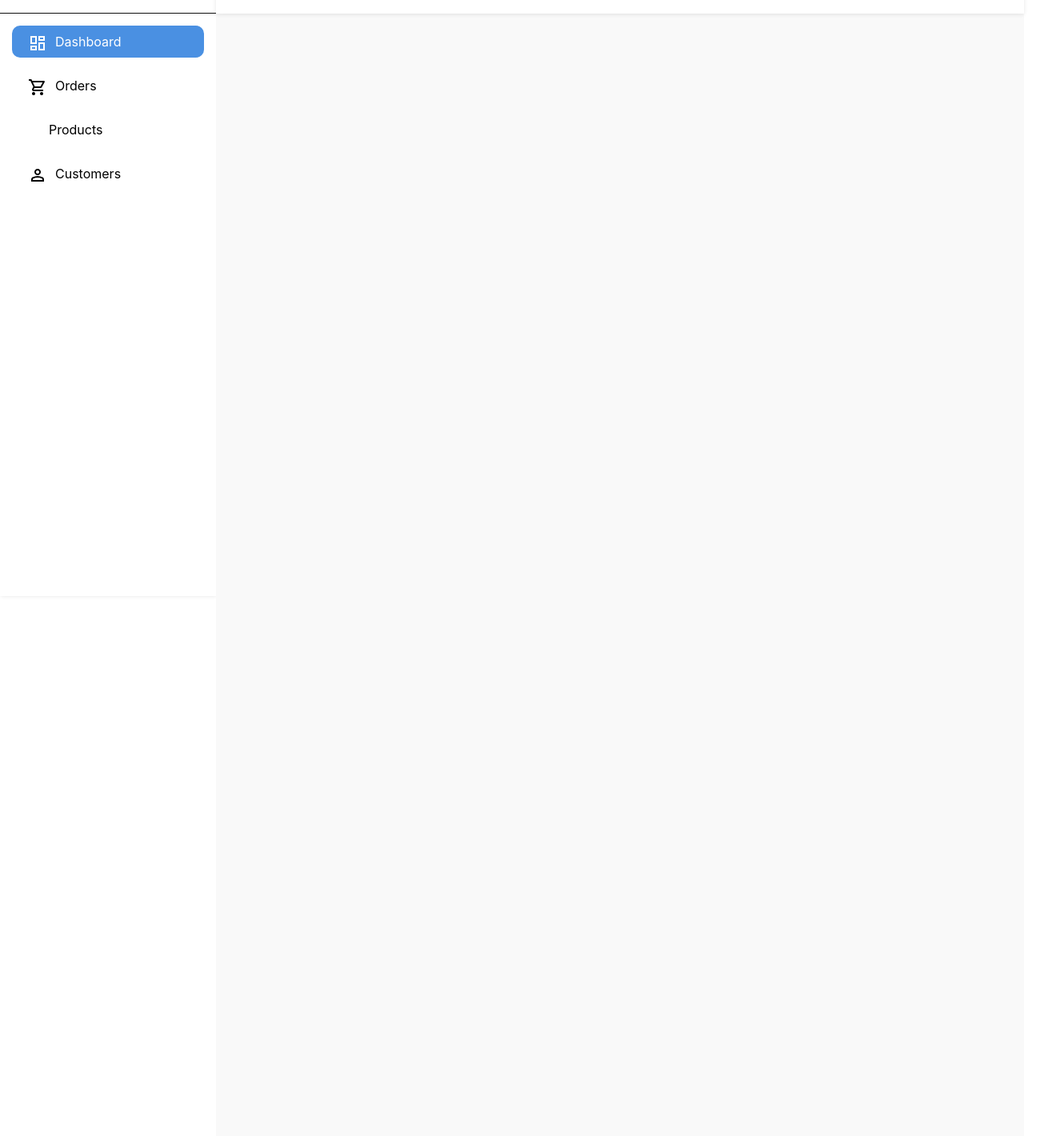
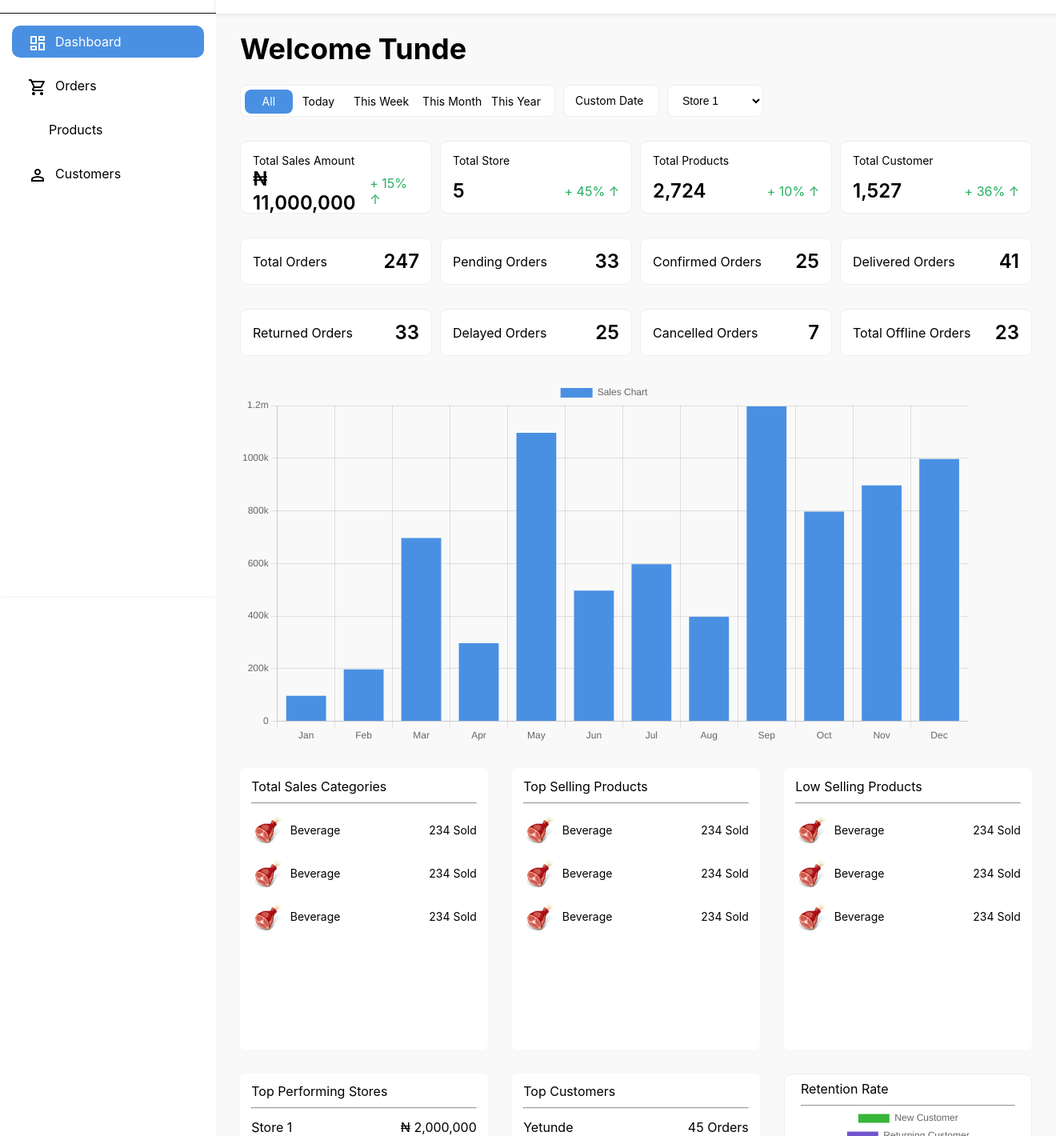
Before and after one commit to Callerstudios/cw-retail-store, a React (Create React App) app: page /dashboard in a window 1280 px wide. Shown: the part 55-1475 px from the top of the page at 80% size, 1320 px wide, since content can reach past the window. Built offline with nearby package versions, Linux system fonts and the light colour scheme; some icons are missing.

Commit message:
Finished order page 3

```diff
--- a/src/pages/AdminDashboard/Dashboard/DashboardTab.js
+++ b/src/pages/AdminDashboard/Dashboard/DashboardTab.js
@@ -63,7 +63,120 @@ function DashboardTab(props) {
   };
   return (
     <div className="dashboard-tab">
-
+      <div className="dashboard-head">
+        <h2>Welcome {props.name.split(" ")[0]}</h2>
+      </div>
+      <div className="filter">
+        <div className="tabs">
+          <span
+            className={filterDurationIndex === 0 ? "tab active" : "tab"}
+            onClick={() => setFilterDurationIndex(0)}
+          >
+            All
+          </span>
+          <span
+            className={filterDurationIndex === 1 ? "tab active" : "tab"}
+            onClick={() => setFilterDurationIndex(1)}
+          >
+            Today
+          </span>
+          <span
+            className={filterDurationIndex === 2 ? "tab active" : "tab"}
+            onClick={() => setFilterDurationIndex(2)}
+          >
+            This Week
+          </span>
+          <span
+            className={filterDurationIndex === 3 ? "tab active" : "tab"}
+            onClick={() => setFilterDurationIndex(3)}
+          >
+            This Month
+          </span>
+          <span
+            className={filterDurationIndex === 4 ? "tab active" : "tab"}
+            onClick={() => setFilterDurationIndex(4)}
+          >
+            This Year
+          </span>
+        </div>
+        <span className="date">
+          <span onClick={showCalendar} className="label">
+            <p> Custom Date </p>
+          </span>
+          <input ref={customDateRef} type="date" />
+        </span>
+        <select className="store-type">
+          {storeTypes.map((type) => (
+            <option value={type} key={type}>
+              {type}
+            </option>
+          ))}
+        </select>
+      </div>
+      <div className="stats1">
+        {stat1Data.map((stat, index) => (
+          <StatView
+            price={stat.price}
+            key={index}
+            title={stat.title}
+            percent={stat.percent}
+          />
+        ))}
+      </div>
+      <div className="stats2">
+        <DetailBox name="Total Orders" number={247} />
+        <DetailBox name="Pending Orders" number={33} />
+        <DetailBox name="Confirmed Orders" number={25} />
+        <DetailBox name="Delivered Orders" number={41} />
+      </div>
+      <div className="stats2">
+        <DetailBox name="Returned Orders" number={33} />
+        <DetailBox name="Delayed Orders" number={25} />
+        <DetailBox name="Cancelled Orders" number={7} />
+        <DetailBox name="Total Offline Orders" number={23} />
+      </div>
+      <div className="sales-chart">
+        <SalesChart />
+      </div>
+      <div className="stats3">
+        <ProductsStat
+          data={topSellingCategories}
+          title="Total Sales Categories"
+        />
+        <ProductsStat
+          data={topSellingCategories}
+          title="Top Selling Products"
+          imageUrl={productImgUrl}
+          name="Beverage"
+          quantity="234 Sold"
+        />
+        <ProductsStat
+          data={topSellingCategories}
+          imageUrl={productImgUrl}
+          title="Low Selling Products"
+          name="Beverage"
+          quantity="234 Sold"
+        />
+      </div>
+      <div className="stats4">
+        <PerformanceStat
+          title="Top Performing Stores"
+          name="Store 1"
+          price="₦ 2,000,000"
+        />
+        <PerformanceStat
+          title="Top Customers"
+          name="Yetunde"
+          price="45 Orders"
+        />
+        <span className="retention-rate">
+          <div className="top">
+            <p>Retention Rate</p>
+            <hr />
+          </div>
+          <RetentionRate />
+        </span>
+      </div>
     </div>
   );
 }
```
